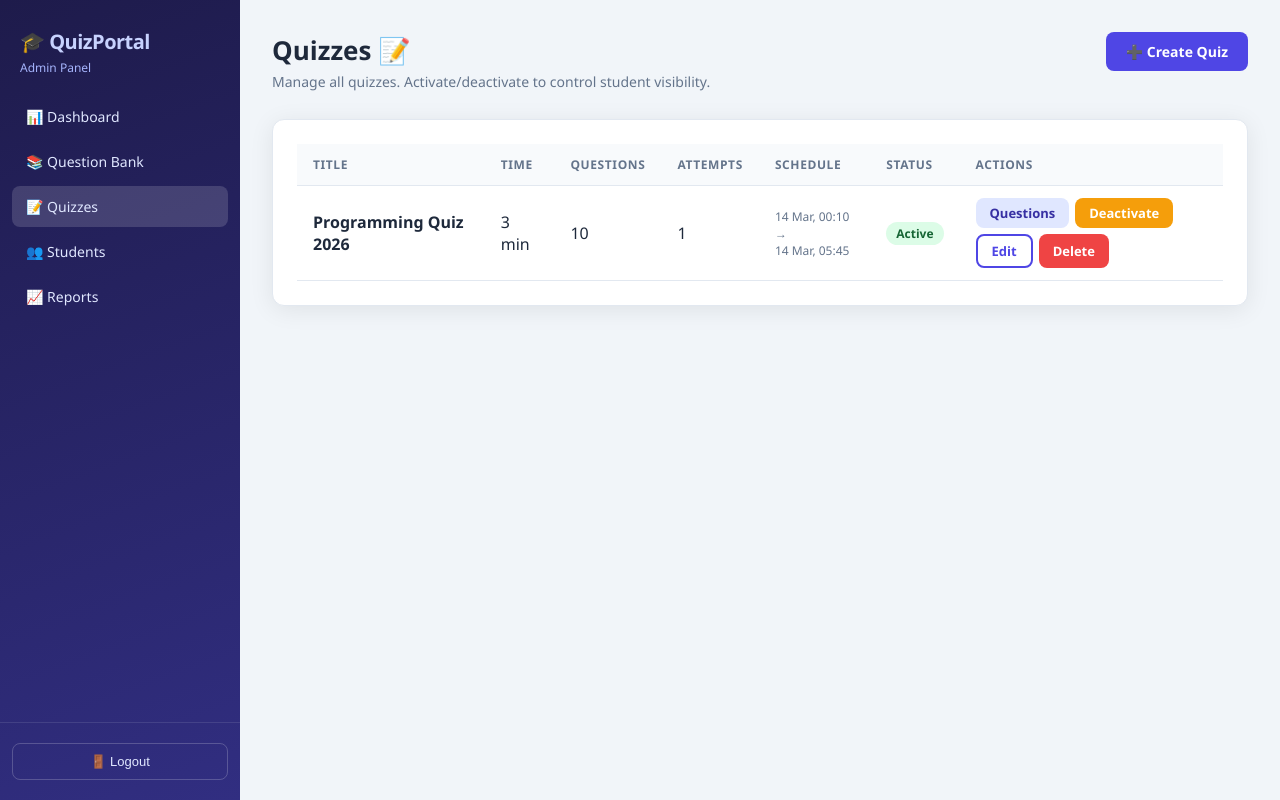
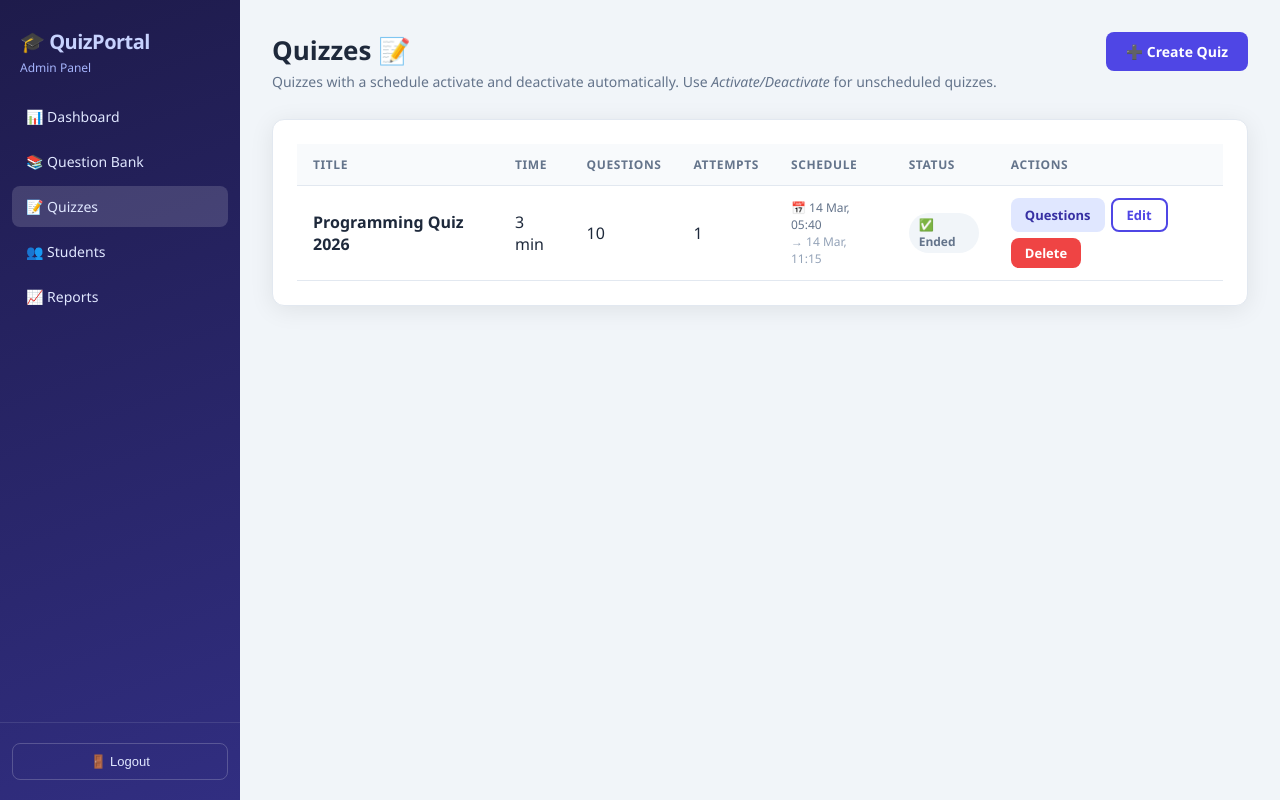
Before and after one commit to IhsanMubarak18/Quizapp, a Django app: page /admin-panel/quizzes/ in a window 1280 px wide. Run offline with Django 3.2, Linux system fonts and the light colour scheme; a user stored in the database is signed in; data comes from the database, SQL or seed files in the repository; both versions use the stored data as it was after the commit.

Commit message:
some issues persist

```diff
--- a/interactive_video/settings.py
+++ b/interactive_video/settings.py
@@ -114,7 +114,7 @@ AUTH_USER_MODEL = 'users.CustomUser'
 # ──────────────────────────────────────────────────────────────────────────────
 
 LANGUAGE_CODE = 'en-us'
-TIME_ZONE = 'UTC'
+TIME_ZONE = 'Asia/Kolkata'
 USE_I18N = True
 USE_L10N = True
 USE_TZ = True
--- a/video_app/models.py
+++ b/video_app/models.py
@@ -55,14 +55,28 @@ class Quiz(models.Model):
         return self.title
 
     def is_available(self):
-        if not self.is_active:
-            return False
         now = timezone.now()
-        if self.start_time and now < self.start_time:
-            return False
-        if self.end_time and now > self.end_time:
-            return False
-        return True
+        # If a schedule is set, availability is driven purely by time
+        if self.start_time or self.end_time:
+            if self.start_time and now < self.start_time:
+                return False  # not started yet
+            if self.end_time and now > self.end_time:
+                return False  # already ended
+            return True       # within the scheduled window
+        # No schedule — use the manual is_active flag
+        return self.is_active
+
+    @property
+    def schedule_status(self):
+        """Rich status string for admin display."""
+        now = timezone.now()
+        if self.start_time or self.end_time:
+            if self.start_time and now < self.start_time:
+                return 'scheduled'   # upcoming
+            if self.end_time and now > self.end_time:
+                return 'ended'       # finished
+            return 'live'            # currently running
+        return 'active' if self.is_active else 'inactive'
 
     def total_questions(self):
         return self.quizquestion_set.count()
--- a/video_app/templates/admin_panel/quiz_list.html
+++ b/video_app/templates/admin_panel/quiz_list.html
@@ -5,7 +5,8 @@
     style="display:flex;justify-content:space-between;align-items:flex-start;flex-wrap:wrap;gap:12px;">
     <div>
         <h1>Quizzes 📝</h1>
-        <p>Manage all quizzes. Activate/deactivate to control student visibility.</p>
+        <p>Quizzes with a schedule activate and deactivate automatically. Use <em>Activate/Deactivate</em> for
+            unscheduled quizzes.</p>
     </div>
     <a href="{% url 'video_app:admin_add_quiz' %}" class="btn btn-primary">➕ Create Quiz</a>
 </div>
@@ -33,21 +34,36 @@
                 <td>{{ item.attempt_count }}</td>
                 <td style="font-size:12px;color:#64748b;">
                     {% if item.quiz.start_time %}
-                    {{ item.quiz.start_time|date:"d M, H:i" }} →<br>{{ item.quiz.end_time|date:"d M, H:i" }}
-                    {% else %}Always{% endif %}
+                    📅 {{ item.quiz.start_time|date:"d M, H:i" }}<br>
+                    <span style="color:#94a3b8;">→ {{ item.quiz.end_time|date:"d M, H:i" }}</span>
+                    {% else %}
+                    <span style="color:#94a3b8;">Always</span>
+                    {% endif %}
                 </td>
                 <td>
-                    <span class="badge badge-{% if item.quiz.is_active %}success{% else %}danger{% endif %}">
-                        {{ item.quiz.is_active|yesno:"Active,Inactive" }}
-                    </span>
+                    {% with status=item.quiz.schedule_status %}
+                    {% if status == 'live' %}
+                    <span class="badge" style="background:#dcfce7;color:#166534;">🟢 Live</span>
+                    {% elif status == 'scheduled' %}
+                    <span class="badge" style="background:#dbeafe;color:#1d4ed8;">🕐 Scheduled</span>
+                    {% elif status == 'ended' %}
+                    <span class="badge" style="background:#f1f5f9;color:#64748b;">✅ Ended</span>
+                    {% elif status == 'active' %}
+                    <span class="badge badge-success">Active</span>
+                    {% else %}
+                    <span class="badge badge-danger">Inactive</span>
+                    {% endif %}
+                    {% endwith %}
                 </td>
                 <td>
                     <div style="display:flex;gap:6px;flex-wrap:wrap;">
                         <a href="{% url 'video_app:admin_quiz_questions' item.quiz.id %}" class="btn btn-sm"
                             style="background:#e0e7ff;color:#3730a3;border:none;">Questions</a>
+                        {% if not item.quiz.start_time and not item.quiz.end_time %}
                         <a href="{% url 'video_app:admin_toggle_quiz' item.quiz.id %}" class="btn btn-sm btn-warning">
                             {{ item.quiz.is_active|yesno:"Deactivate,Activate" }}
                         </a>
+                        {% endif %}
                         <a href="{% url 'video_app:admin_edit_quiz' item.quiz.id %}"
                             class="btn btn-sm btn-outline">Edit</a>
                         <a href="{% url 'video_app:admin_delete_quiz' item.quiz.id %}"
--- a/video_app/templates/student/dashboard.html
+++ b/video_app/templates/student/dashboard.html
@@ -95,7 +95,9 @@
             {{ result.percentage|floatformat:1 }}%
           </div>
         </td>
-        <td><span class="badge badge-{% if grade == 'F' %}danger{% elif grade == 'C' %}warning{% else %}success{% endif %}">{{ grade }}</span></td>
+        <td><span
+            class="badge badge-{% if grade == 'F' %}danger{% elif grade == 'C' %}warning{% else %}success{% endif %}">{{
+            grade }}</span></td>
         <td style="font-size:13px;color:#64748b;">{{ result.completed_at|date:"d M Y" }}</td>
         <td>
           <div style="display:flex;gap:6px;flex-wrap:wrap;">
--- a/video_app/views.py
+++ b/video_app/views.py
@@ -45,7 +45,7 @@ def home_view(request):
 @student_login_required
 def student_dashboard(request):
     student = getattr(request.user, 'student_profile', None)
-    available_quizzes = [q for q in Quiz.objects.filter(is_active=True) if q.is_available()]
+    available_quizzes = [q for q in Quiz.objects.all() if q.is_available()]
     recent_results = QuizResult.objects.filter(student=request.user).order_by('-completed_at')[:5]
     attempted_quiz_ids = set(
         QuizAttempt.objects.filter(student=request.user, is_submitted=True)
@@ -62,7 +62,7 @@ def student_dashboard(request):
 
 @student_login_required
 def quiz_list(request):
-    quizzes = Quiz.objects.filter(is_active=True).order_by('-created_at')
+    quizzes = Quiz.objects.all().order_by('-created_at')
     available = [q for q in quizzes if q.is_available()]
     # Mark which quizzes user has attempted
     attempted_ids = set(
```
Also changed, not shown: db.sqlite3.
